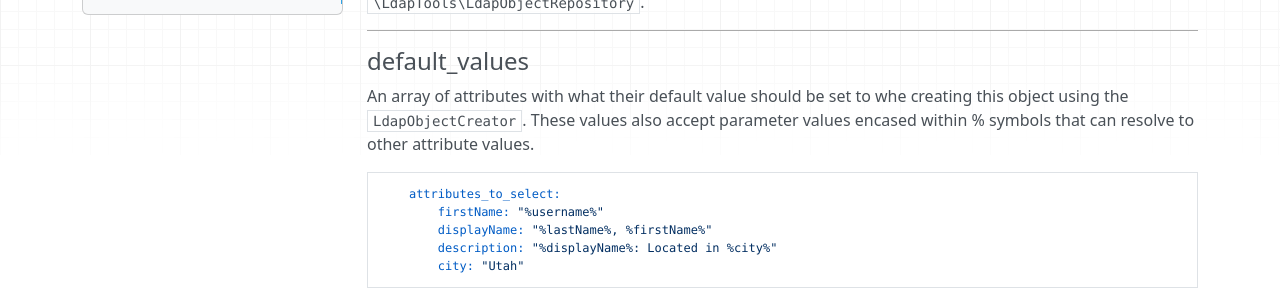
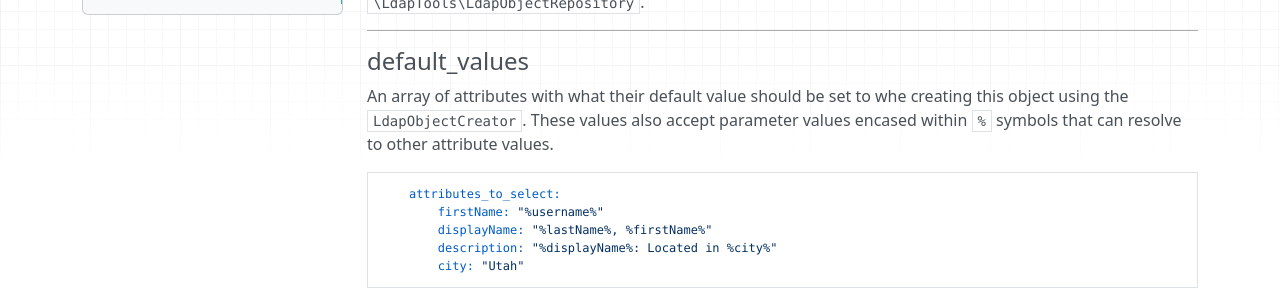
Before and after one commit to ldaptools/ldaptools, an MkDocs documentation site: the page built from docs/en/reference/schema-configuration.md, in a window 1280 px wide and 900 px high, scrolled down 1663 px. Shown: the part 151-451 px from the top of the window. Built offline with MkDocs 1.6.1, drawn with Linux system fonts in a browser that asks for light colours; nearby versions of some CDN libraries.

Commit message:
Fix some formatting in the docs.

````diff
--- a/docs/en/reference/schema-configuration.md
+++ b/docs/en/reference/schema-configuration.md
@@ -89,7 +89,7 @@ The full class name (ie `\MyNamespace\MyClasses\CustomRepository`) to use as the
 #### default_values
 
 An array of attributes with what their default value should be set to whe creating this object using the
-`LdapObjectCreator`. These values also accept parameter values encased within % symbols that can resolve to other
+`LdapObjectCreator`. These values also accept parameter values encased within `%` symbols that can resolve to other
 attribute values.
 
 ```yaml
````
